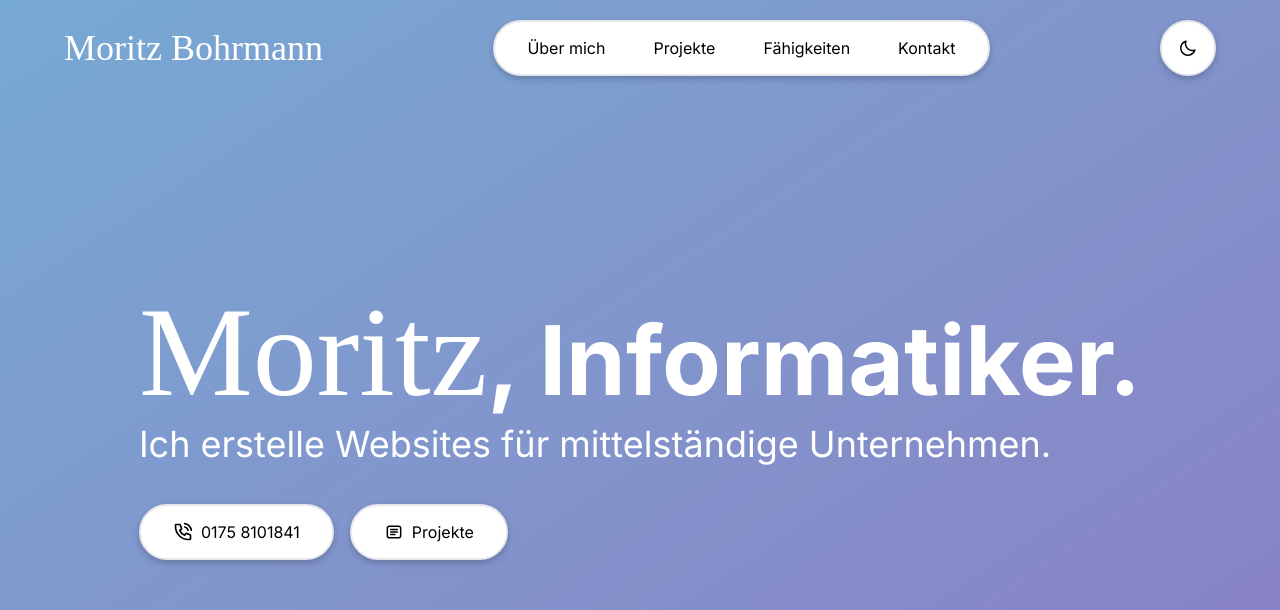
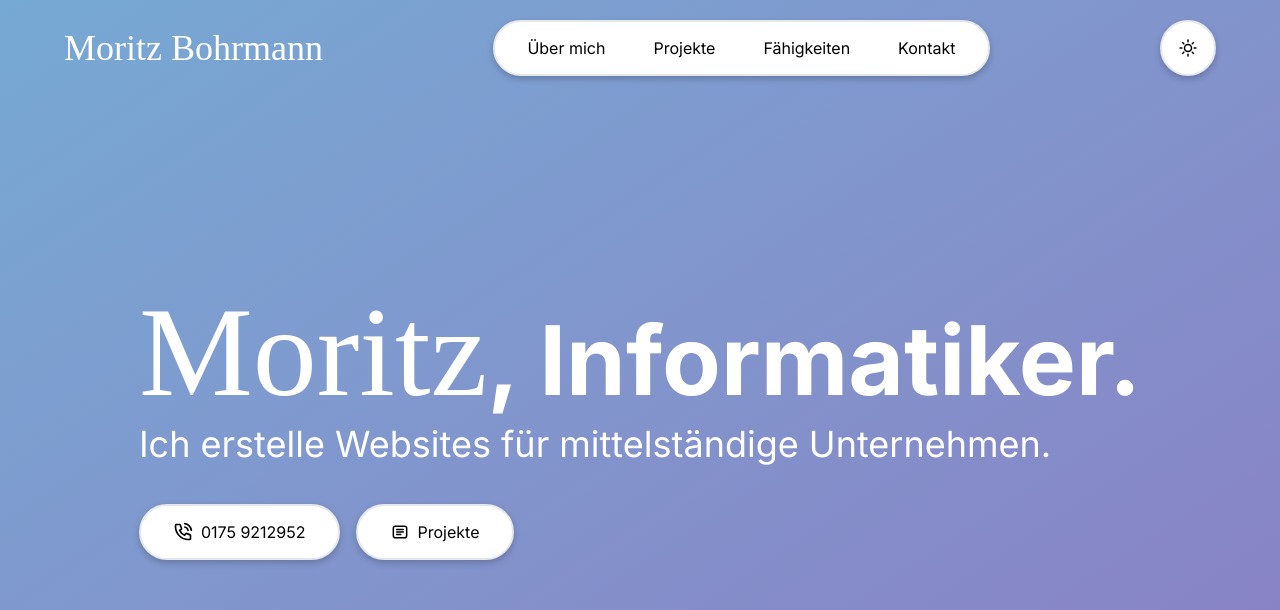
Before and after one commit to moritzbohrmann/moritzbohrmann_de, a React (Vite) app: page / in a window 1280 px wide. Shown: the top 610 px of the page. Built offline with nearby package versions, Linux system fonts and the light colour scheme; a web font is replaced by a local one.

Commit message:
switched dark- and light-icon in navbar

```diff
--- a/src/App.tsx
+++ b/src/App.tsx
@@ -1,7 +1,7 @@
 import Button from "./components/Button"
 import Navigation from "./Navigation"
-import phoneIcon from './assets/icons/phone.svg'
-import projectsIcon from './assets/icons/projects.svg'
+import PhoneIcon from './assets/icons/phone.svg'
+import ProjectsIcon from './assets/icons/projects.svg'
 
 function App() {
   return (
@@ -18,8 +18,8 @@ function App() {
           </span>
           <span className="max-w-md sm:max-w-none text-xl sm:text-2xl lg:text-4xl text-white">Ich erstelle Websites für mittelständige Unternehmen.</span>
           <div className="mt-8 flex flex-col gap-4 sm:flex-row">
-            <Button icon={phoneIcon}>0175 8101841</Button>
-            <Button icon={projectsIcon}>Projekte</Button>
+            <Button icon={PhoneIcon}>0175 9212952</Button>
+            <Button icon={ProjectsIcon}>Projekte</Button>
           </div>
         </div>
 
--- a/src/Navigation.tsx
+++ b/src/Navigation.tsx
@@ -44,7 +44,7 @@ function Navigation() {
                 aria-label="Toggle theme"
                 onClick={toggleTheme}
             >
-                <img src={isDark ? sunIcon : moonIcon} alt={isDark ? 'Light mode' : 'Dark mode'} className="size-5 dark:invert" />
+                <img src={isDark ? moonIcon : sunIcon} alt={isDark ? 'Light mode' : 'Dark mode'} className="size-5 dark:invert" />
             </button>
         </div>
     )
```
